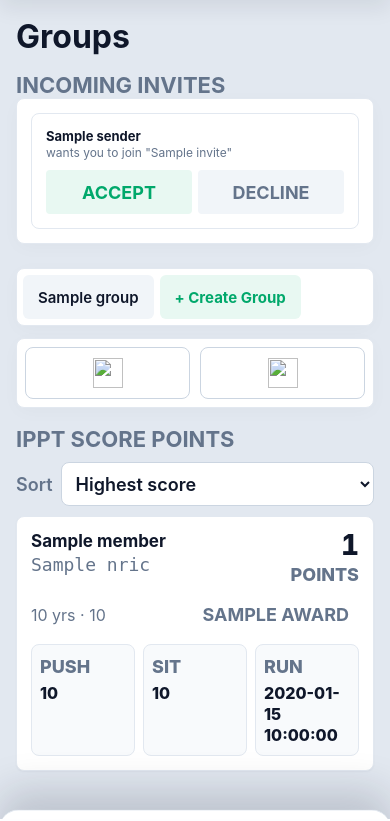
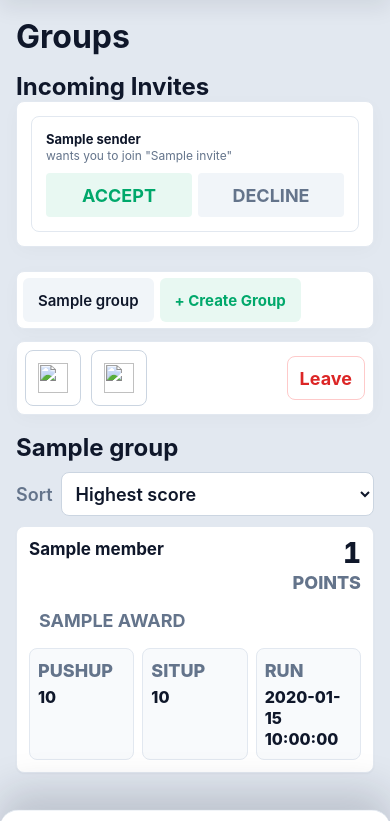
Before and after one commit to brgbw/fitlah, a Python web app: template templates/group_invites.html in a window 390 px wide. Shown: the part 65-886 px from the top of the page. Run offline with Jinja, Linux system fonts and the light colour scheme; the template is opened without the code that fills it: most values are stand-ins (such as "Sample title", 1, 10 or a date in 2020).

Commit message:
qr code x3

```diff
--- a/templates/group_invites.html
+++ b/templates/group_invites.html
@@ -64,9 +64,10 @@
         color: #ffffff !important;
     }
 
-    .qr-invite-toolbar {
+    .group-action-bar {
         display: flex;
-        justify-content: flex-end;
+        align-items: center;
+        justify-content: space-between;
         gap: 10px;
         background-color: #FFFFFF;
         padding: 12px;
@@ -74,6 +75,11 @@
         border-radius: 8px;
         box-shadow: 0 4px 20px -2px rgba(0, 0, 0, 0.03);
         margin-bottom: 20px;
+    }
+
+    .qr-invite-toolbar {
+        display: flex;
+        gap: 10px;
     }
 
     .icon-action-button {
@@ -105,6 +111,43 @@
         width: 30px;
         height: 30px;
         object-fit: contain;
+    }
+
+    .group-danger-button,
+    .member-action-button {
+        border: 1px solid #FECACA;
+        background: #FFFFFF;
+        color: #DC2626;
+        border-radius: 8px;
+        font-weight: 750;
+        cursor: pointer;
+        transition: background-color 0.2s ease, border-color 0.2s ease;
+    }
+
+    .group-danger-button {
+        padding: 0 16px;
+        min-height: 52px;
+    }
+
+    .member-action-button {
+        min-height: 36px;
+        padding: 6px 10px;
+        font-size: 12px;
+    }
+
+    .group-danger-button:hover,
+    .member-action-button:hover {
+        background: #FEF2F2;
+        border-color: #FCA5A5;
+    }
+
+    .group-danger-button:disabled,
+    .member-action-button:disabled {
+        cursor: not-allowed;
+        opacity: 0.45;
+        background: #FFFFFF;
+        border-color: #E2E8F0;
+        color: #94A3B8;
     }
 
     .section-title {
@@ -200,15 +243,6 @@
         text-transform: uppercase;
         letter-spacing: 0;
     }
-
-    .user-id-tag {
-        font-size: 11px;
-        color: #64748B;
-        font-family: monospace;
-        display: block;
-        margin-top: 2px;
-    }
-
     .status-badge-pill {
         display: inline-flex;
         align-items: center;
@@ -573,16 +607,23 @@
             margin-left: 0;
         }
 
-        .qr-invite-toolbar {
-            justify-content: stretch;
+        .group-action-bar {
+            align-items: center;
+            justify-content: space-between;
             padding: 8px;
             margin-bottom: 18px;
         }
 
         .icon-action-button {
-            flex: 1;
-            width: auto;
-            height: 52px;
+            flex: 0 0 56px;
+            width: 56px;
+            height: 56px;
+            aspect-ratio: 1 / 1;
+        }
+
+        .group-danger-button {
+            min-height: 44px;
+            padding: 0 12px;
         }
 
         .btn-modal-cancel,
@@ -598,6 +639,9 @@
 
         .section-title {
             margin-bottom: 0;
+            color: #0F172A;
+            text-transform: none;
+            font-size: 24px;
         }
 
         .sort-control {
@@ -631,7 +675,7 @@
             background: #FFFFFF;
             border: 1px solid #E2E8F0;
             border-radius: 8px;
-            padding: 14px;
+            padding: 12px;
             box-shadow: 0 1px 2px rgba(15, 23, 42, 0.04);
         }
 
@@ -640,7 +684,7 @@
             grid-template-columns: minmax(0, 1fr) auto;
             gap: 12px;
             align-items: start;
-            margin-bottom: 12px;
+            margin-bottom: 10px;
         }
 
         .leader-name {
@@ -681,7 +725,7 @@
             display: grid;
             grid-template-columns: repeat(3, minmax(0, 1fr));
             gap: 8px;
-            margin-top: 12px;
+            margin-top: 10px;
         }
 
         .leader-metric {
@@ -716,6 +760,12 @@
             color: #64748B;
             font-size: 12px;
             line-height: 1.4;
+        }
+
+        .member-card-actions {
+            display: flex;
+            justify-content: flex-end;
+            margin-top: 10px;
         }
 
         .mobile-empty-state {
@@ -824,6 +874,7 @@
             <div class="filter-pill create-group-pill" onclick="openModal('createGroupModal')">+ Create Group</div>
         </div>
 
+        <div class="group-action-bar">
             <div class="qr-invite-toolbar" aria-label="Group QR invite actions">
                 <button class="icon-action-button" type="button" onclick="openMyQr()" title="Show my QR" aria-label="Show my QR">
                     <img class="icon-action-icon" src="{{ asset_url('icons/qrcode.jpg') }}" alt="">
@@ -832,9 +883,13 @@
                     <img class="icon-action-icon" src="{{ asset_url('icons/scan.jpg') }}" alt="">
                 </button>
             </div>
+            <button class="group-danger-button" id="leaveGroupButton" type="button" onclick="leaveActiveGroup()" {% if not group_data %}disabled{% endif %}>
+                Leave
+            </button>
+        </div>
 
         <div class="leaderboard-bar">
-            <div class="section-title" id="tableTitleContext">IPPT Score Points</div>
+            <div class="section-title" id="tableTitleContext">{{ group_data[0].group.name if group_data else 'Groups' }}</div>
 
             <label class="sort-control">
                 Sort
@@ -851,12 +906,12 @@
                 <thead>
                     <tr>
                         <th>Name</th>
-                        <th>Age</th>
                         <th>PB Push-Ups</th>
                         <th>PB Sit-Ups</th>
                         <th>PB 2.4km Run</th>
                         <th>IPPT Score</th>
                         <th>Award</th>
+                        <th></th>
 
                     </tr>
                 </thead>
@@ -866,11 +921,6 @@
                         <tr>
                             <td>
                                 <strong>{{ member.name }}</strong>
-                                <span class="user-id-tag">{{ member.nric }}</span>
-                            </td>
-                            <td class="pb-cell">
-                                <div class="pb-value">{{ member.age or '--' }}</div>
-                                <span class="pb-unit">{{ member.age_group or 'Age Band' }}</span>
                             </td>
                             <td class="pb-cell">
                                 <div class="pb-value">{{ member.personal_best.pushups or '--' }}</div>
@@ -893,6 +943,11 @@
                                     {{ member.ippt_score.award.label }}
                                 </span>
                             </td>
+                            <td>
+                                {% if member.can_be_removed %}
+                                <button class="member-action-button" type="button" onclick="removeGroupMember({{ member.id }})">Remove</button>
+                                {% endif %}
+                            </td>
 
                         </tr>
                         {% endfor %}
@@ -910,7 +965,6 @@
                         <div class="leader-card-top">
                             <div class="leader-name">
                                 <strong>{{ member.name }}</strong>
-                                <span class="user-id-tag">{{ member.nric }}</span>
                             </div>
                             <div class="leader-score">
                                 <strong>{{ member.ippt_score.total_points }}</strong>
@@ -918,14 +972,18 @@
                             </div>
                         </div>
                         <div class="leader-meta-row">
-                            <span>{{ member.age or '--' }} yrs · {{ member.age_group or 'Age Band' }}</span>
                             <span class="status-badge-pill {{ member.ippt_score.award.code }}">{{ member.ippt_score.award.label }}</span>
                         </div>
                         <div class="leader-metrics">
-                            <div class="leader-metric"><span>Push</span><strong>{{ member.personal_best.pushups or '--' }}</strong></div>
-                            <div class="leader-metric"><span>Sit</span><strong>{{ member.personal_best.situps or '--' }}</strong></div>
+                            <div class="leader-metric"><span>Pushup</span><strong>{{ member.personal_best.pushups or '--' }}</strong></div>
+                            <div class="leader-metric"><span>Situp</span><strong>{{ member.personal_best.situps or '--' }}</strong></div>
                             <div class="leader-metric"><span>Run</span><strong>{{ member.personal_best.run_time or '--:--' }}</strong></div>
                         </div>
+                        {% if member.can_be_removed %}
+                        <div class="member-card-actions">
+                            <button class="member-action-button" type="button" onclick="removeGroupMember({{ member.id }})">Remove</button>
+                        </div>
+                        {% endif %}
                     </article>
                     {% endfor %}
                 {% else %}
```
Also changed, not shown: fitlah/data_access/repositories.py (+13 -0 lines), fitlah/routes/groups.py (+90 -11 lines), static/js/pages/group_invites.js (+71 -10 lines). Lines whose indentation alone changed are shown as unchanged.
